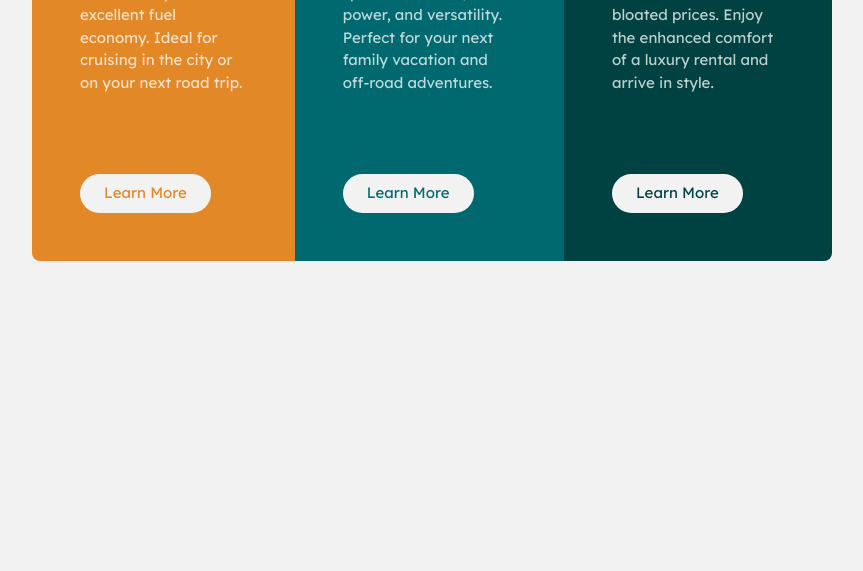
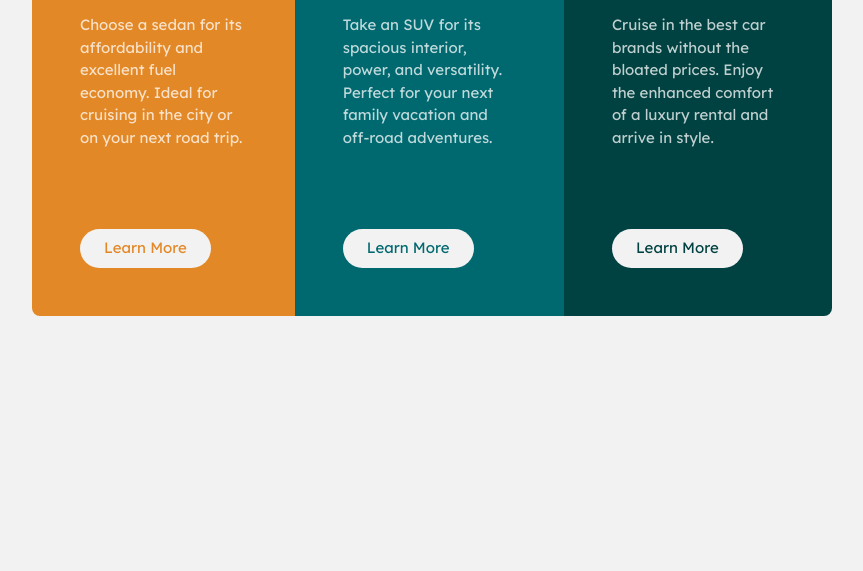
Before and after one commit to loifloro/3-column-preview-card-component, a website: page dist/index.html in a window 1280 px wide. Shown: the part 389-960 px from the top of the page, without its empty margins (208-1071 px from the left). After the commit the page ends 800 px from the top, so only its background shows below. Drawn offline with nearby package versions, Linux system fonts and the light colour scheme; files that its build step writes are made by us from their sources.

Commit message:
Make the body a grid container
Body is now grid container to put items in the center

```diff
--- a/src/scss/_index.scss
+++ b/src/scss/_index.scss
@@ -6,6 +6,9 @@ html {
 
 body{
     font-size: 15px;
+    display: grid;
+    place-items: center;
+    min-height: 100vh;
 }
 
 h1 {
```
